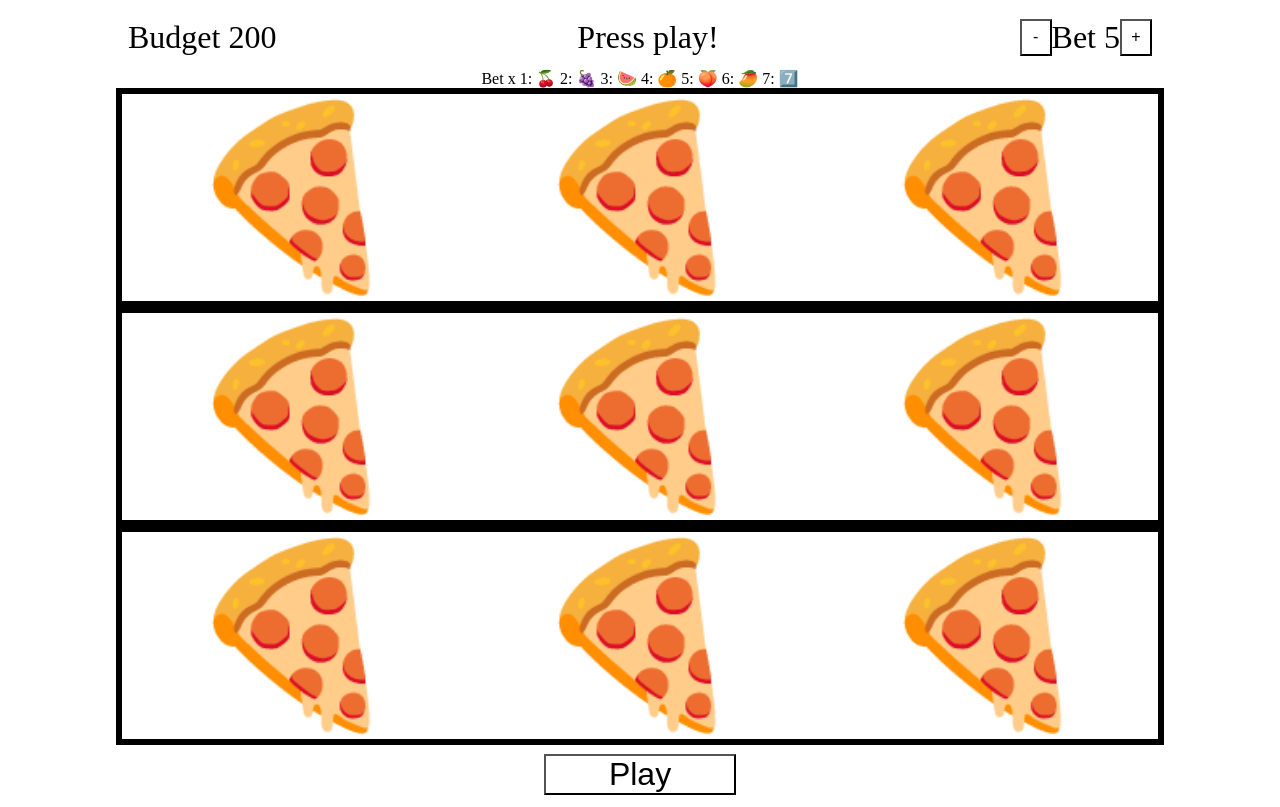
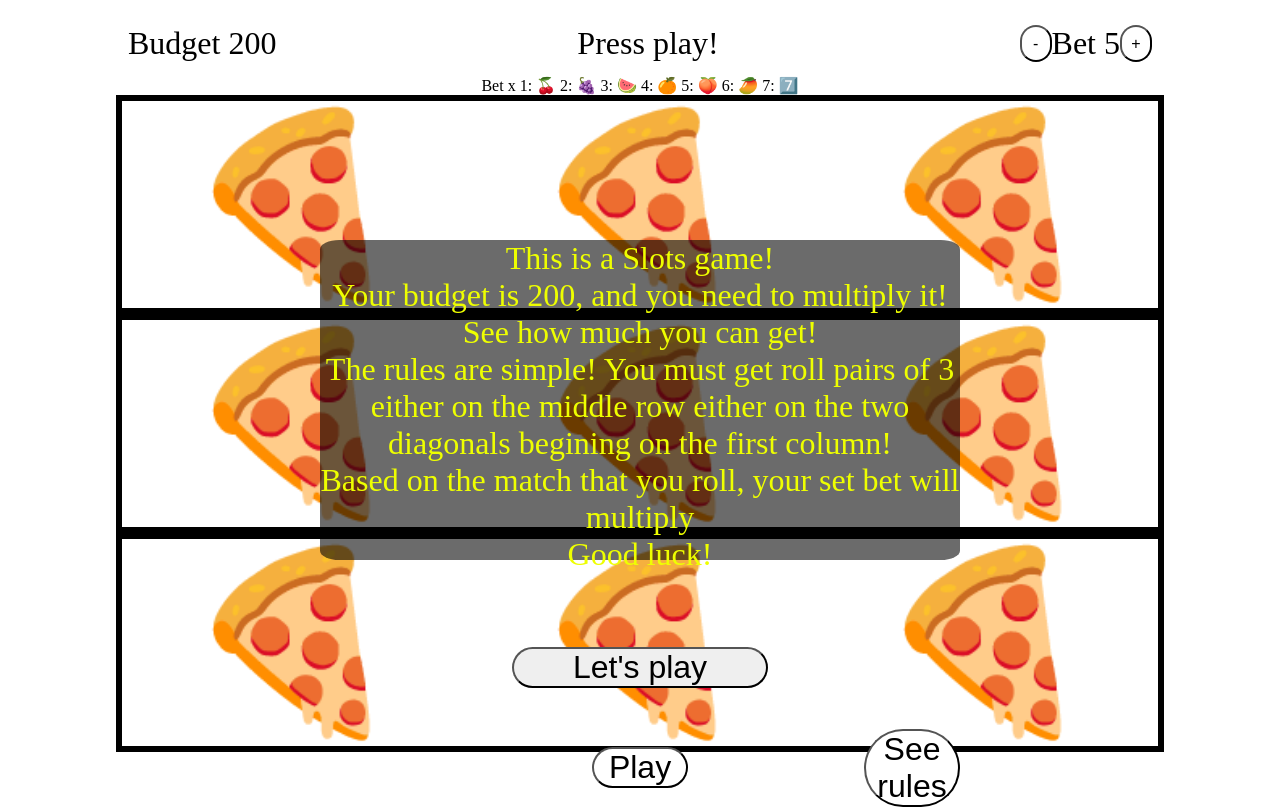
Before and after one commit to Ciongu/Slots-game, a plain HTML site: page index.html in a window 1280 px wide. Drawn offline with Linux system fonts and the light colour scheme.

Commit message:
New features

```diff
--- a/index.html
+++ b/index.html
@@ -34,7 +34,26 @@
         <p class="slot-item">🍕</p>
       </div>
     </main>
-    <button class="play-button">Play</button>
+    <div class="button-container">
+      <button class="play-button">Play</button>
+      <button class="show-rules">See rules</button>
+    </div>
+    <div class="rules">
+      <p>This is a Slots game!</p>
+      <p>
+        Your budget is 200, and you need to multiply it! See how much you can
+        get!
+      </p>
+      <p>
+        The rules are simple! You must get roll pairs of 3 either on the middle
+        row either on the two diagonals begining on the first column!
+      </p>
+      <p>Based on the match that you roll, your set bet will multiply</p>
+      <p>Good luck!</p>
+      <br />
+      <br />
+      <button class="close-modal">Let's play</button>
+    </div>
 
     <script src="script.js"></script>
   </body>
--- a/script.js
+++ b/script.js
@@ -8,6 +8,11 @@ const betElem = document.querySelector(".bet");
 const announcementElem = document.querySelector(".announcement");
 const minusElem = document.querySelector(".minus");
 const plusElem = document.querySelector(".plus");
+const closeModal = document.querySelector(".close-modal");
+const rules = document.querySelector(".rules");
+const showRules = document.querySelector(".show-rules");
+
+const winSound = new Audio("src/winAudio.wav");
 
 // Created an object containing all the possible picks and their bet multiplier at index
 const icons = {
@@ -16,7 +21,7 @@ const icons = {
   3: "🍉",
   4: "🍊",
   5: "🍑",
-  6: "🥭",
+  6: "🍓",
   7: "7️⃣",
 };
 
@@ -79,6 +84,7 @@ function ifWon(round, bet) {
     const sumWon = (bet *= keyByValue(icons, won));
     announcementElem.innerText = `You won: ${sumWon}`;
     announcementElem.classList.add("win");
+    winSound.play();
     return sumWon;
   } else {
     announcementElem.innerText = "Try again";
@@ -96,7 +102,7 @@ function updateDOM(round, budget, bet) {
   }
 
   budgetElem.innerText = `Budget ${budget}`;
-  betElem.innerText = `Budget ${bet}`;
+  betElem.innerText = `Bet ${bet}`;
 }
 
 // Creating a method for the object player, that will check if player is eligible to play and will call all the functions that make the game work
@@ -124,5 +130,10 @@ plusElem.addEventListener("click", () => {
   betElem.innerText = `Budget ${player.bet}`;
 });
 
+// Creating event listener for the button that closes and opens the rules dialogue box
+closeModal.addEventListener("click", () => rules.classList.toggle("hidden"));
+
+showRules.addEventListener("click", () => rules.classList.toggle("hidden"));
+
 // Creating an event listener that will call the play method on the player, and so the round wil begin
 playBtn.addEventListener("click", () => player.play());
--- a/style.css
+++ b/style.css
@@ -79,3 +79,63 @@ main {
   color: green;
   font-size: 4em;
 }
+
+.rules {
+  position: absolute;
+  display: flex;
+  align-items: center;
+  flex-direction: column;
+  height: 40%;
+  max-width: 50%;
+  border-radius: 3%;
+  background-color: rgba(0, 0, 0, 0.579);
+  color: rgb(238, 255, 0);
+  font-size: 2em;
+  text-align: center;
+}
+
+.rules.hidden {
+  display: none;
+}
+
+.close-modal {
+  font-size: 1em;
+  width: 8em;
+  cursor: pointer;
+}
+
+.close-modal:hover {
+  background-color: gainsboro;
+}
+
+button {
+  border-radius: 2em;
+  margin: 0;
+}
+
+.button-container {
+  position: relative;
+
+  display: flex;
+  justify-content: center;
+  align-items: center;
+
+  width: 50%;
+}
+
+.button-container button:nth-child(2) {
+  position: absolute;
+  right: 0;
+}
+
+.show-rules {
+  font-size: 2em;
+  margin-top: 2%;
+  width: 15%;
+  cursor: pointer;
+  background-color: white;
+}
+
+.show-rules:hover {
+  background-color: gainsboro;
+}
```
Also changed, not shown: 1 other file.
